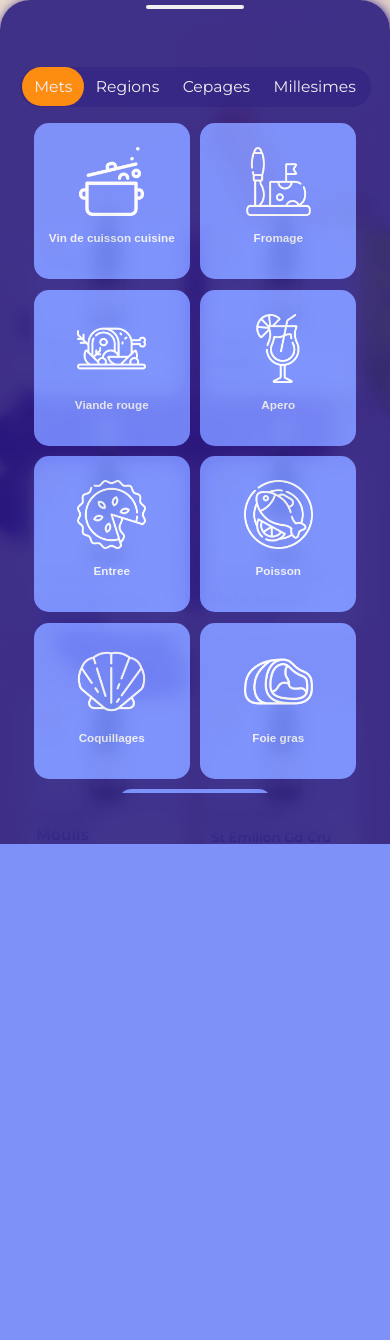
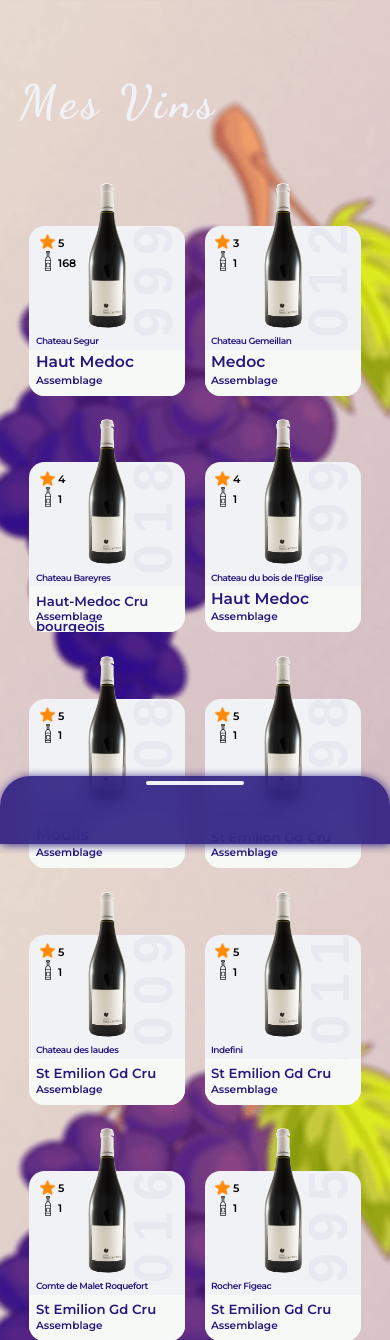
Before and after one commit to xomay/Cave, a PHP site: page / in a window 390 px wide. Shown: the top 1340 px of the page. Before the commit the page ends 844 px from the top, so only its background shows below. Run offline with PHP 8.4, Linux system fonts and the light colour scheme; data comes from the database, SQL or seed files in the repository; some libraries are stand-ins or nearby versions; some web fonts are replaced.

Commit message:
dragmenu fonctionnel

```diff
--- a/header.php
+++ b/header.php
@@ -5,9 +5,9 @@
     <meta http-equiv="X-UA-Compatible" content="IE=edge">
     <meta name="viewport" content="width=device-width, initial-scale=1.0">
     <meta name="theme-color" content="#27187e">
+    <link rel="stylesheet" href="meubles.css">
     <link rel="stylesheet" href="styles.css">
     <link rel="stylesheet" href="responsive.css">
-    <link rel="stylesheet" href="meubles.css">
     <link href="/css/uicons-regular-rounded.css" rel="stylesheet">
     <title>
         Cave de Paps
--- a/index.php
+++ b/index.php
@@ -3,7 +3,7 @@ require 'header.php';
 require_once 'fonctions.php';
 session_start();
 ?>
-<body>
+<body class="">
     <!-- scroll="no" style="overflow: hidden" -->
     <form id="form_values" action="./Db/edit_db.php" method="post" style="width:0;height: 0;">
         <input type="text" style="display: none;" id="id_bouteille" name="id_bouteille" autocomplete="off">
@@ -37,17 +37,19 @@ session_start();
                 <h3>Mes Vins</h3>
             </div>
             <div class="content" id="content">
-                <div class="straight"></div>
+                <div class="dragbox">
+                    <div class="straight"></div>
+                </div>
                 <!-- <h3>Critères</h3> -->
                 <!-- <button class="next">1/3 -></button> -->
                 <!-- <div> -->
-                <ul class="next">
+                <ul class="next hide">
                     <li class="nav_criteres active" ><a href="#mets">Mets</a></li>
                     <li class="nav_criteres" ><a href="#region">Regions</a></li>
                     <li class="nav_criteres" ><a href="#cepage">Cepages</a></li>
                     <li class="nav_criteres" ><a href="#millesime">Millesimes</a></li>
                 </ul>
-                <div class="choice" id="choice">
+                <div class="choice hide" id="choice">
                     <!-- <button class="choice-button" :class="{check : valid, uncheck : !valid}" @click="check">
                         <img src="img/meatWhite.png" alt="viande">
                         <h3>Viandes Rouges</h3>
--- a/main.js
+++ b/main.js
@@ -737,6 +737,25 @@
         })
     }
 
+    var dragbox = document.querySelector('.dragbox')
+    dragbox.addEventListener('click', function(e){
+        var content = document.querySelector('#content')
+        var next = document.querySelector('.next')
+        var choice = document.querySelector('.choice')
+        if (content.classList.contains('content')){
+            console.log('enter')
+            content.classList.add('content-big')
+            content.classList.remove('content')
+            next.classList.remove('hide')
+            choice.classList.remove('hide')
+        }else {
+            content.classList.remove('content-big')
+            content.classList.add('content')
+            next.classList.add('hide')
+            choice.classList.add('hide')
+        }
+    })
+
 
 })()
 
--- a/responsive.css
+++ b/responsive.css
@@ -13,7 +13,7 @@
     --theme-white: rgb(241, 242, 246);
     }
 
-    body {
+    .no_scroll {
         overflow: hidden;
     }
 
@@ -82,6 +82,15 @@
         visibility: hidden;
     }
 
+    div.dragbox {
+        display: flex;
+        text-align: center;
+        justify-content: center;
+        width: 100%;
+        height: 7vh;
+        top: 0;
+    }
+
     div.title-content {
         visibility: visible;
         width: 100%;
@@ -103,7 +112,7 @@
         margin-left: 5%;
     }
 
-    div.content-big {
+    div.content {
         z-index: 3;
         position: fixed;
         bottom: 0px;
@@ -111,10 +120,16 @@
         height: 8vh;
         border-radius: 30px 30px 0px 0px;
         margin: 0;
-        transition: all 0.3s ease;
+        transition: all 0.3s ease-in-out;
+        background-color: rgba(39, 24, 126, 0.95);
+        flex-direction: row;
+        justify-content: center;
+        display: flex;
+        backdrop-filter: blur(10px);
+        box-shadow: 1px 1px 10px rgb(39, 24, 126);
     }
 
-    div.content {
+    div.content-big {
         z-index: 3;
         position: fixed;
         top: 0px;
@@ -123,6 +138,12 @@
         border-radius: 30px 30px 0px 0px;
         margin: 0;
         transition: all 0.3s ease;
+        background-color: rgba(39, 24, 126, 0.95);
+        flex-direction: row;
+        justify-content: center;
+        display: flex;
+        backdrop-filter: blur(10px);
+        box-shadow: 1px 1px 10px rgb(39, 24, 126);
     }
 
     div.content:hover {
@@ -155,6 +176,10 @@
         top: 6%;
     }
 
+    .hide {
+        display: none!important;
+    }
+
     li.nav_criteres {
         transition: all 0.5s ease;
         text-decoration: none;
@@ -174,13 +199,13 @@
     div.choice {
         display: flex;
         position: absolute;
-        top: 14%;
+        top: 16%;
         align-items: center;
         justify-content: center;
         flex-wrap: wrap;
         max-width: 90%;
         width: auto;
-        height: 80%;
+        height: 84%;
         overflow-y: scroll;
     }
 
@@ -202,7 +227,7 @@
 
     button.choice-button>h3 {
         color: var(--theme-white);
-        font-size: 3vw;
+        font-size: 3.5vw;
     }
 
     div.layer {
```
